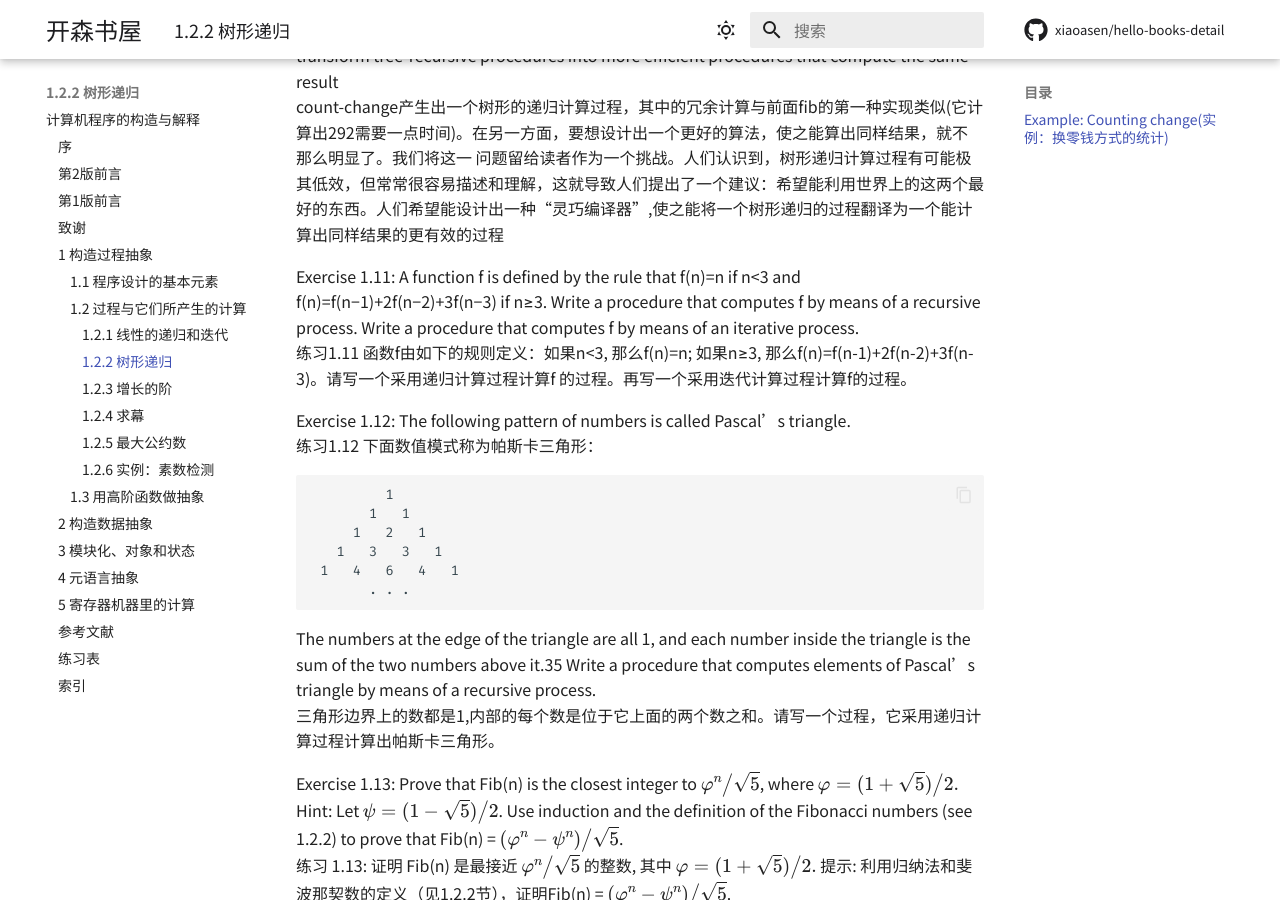
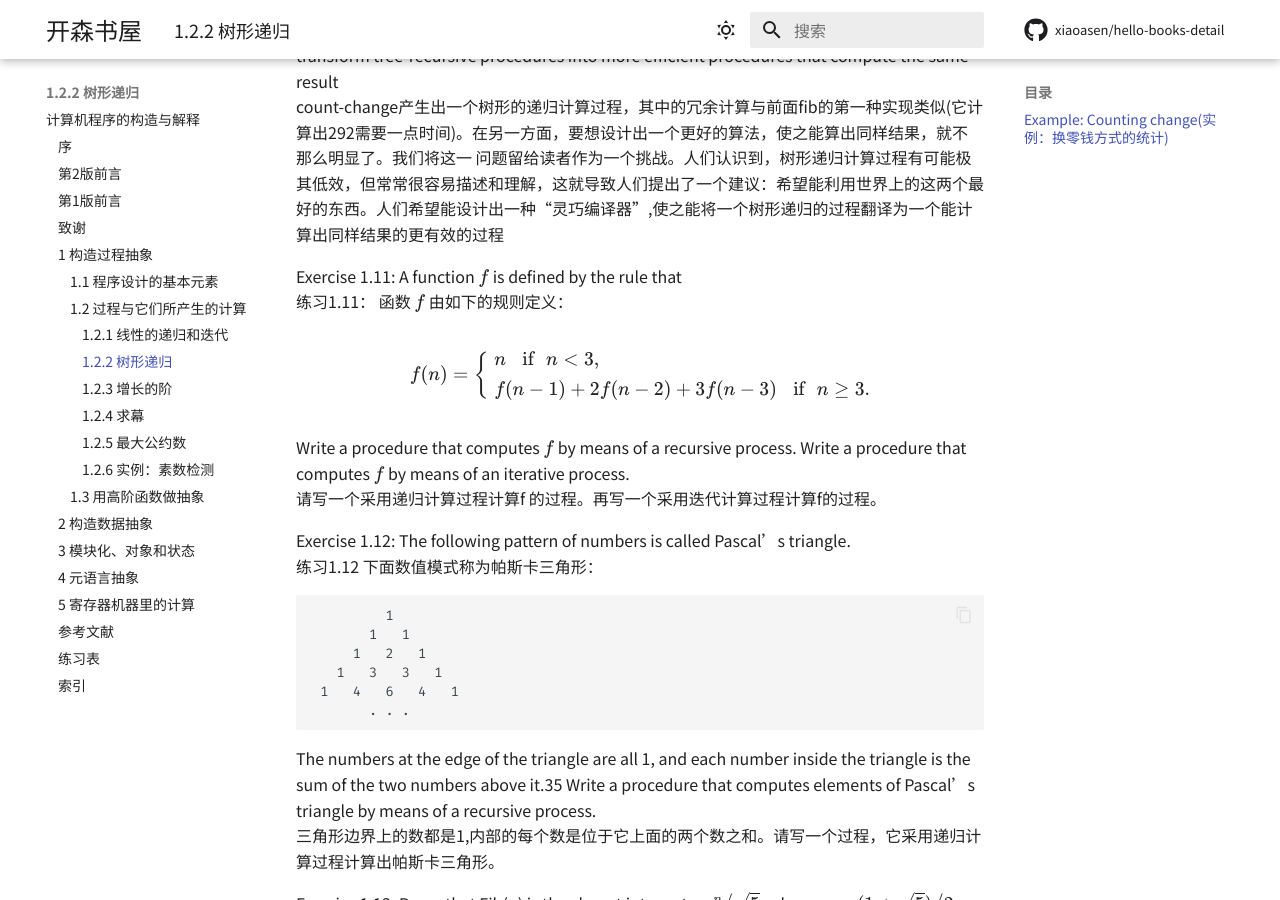
Before and after one commit to xiaoasen/hello-books-detail, an MkDocs documentation site: the page built from docs/sicp/chapter_1/chapter_1_2/1.2.2.md, in a window 1280 px wide and 900 px high, scrolled down 5611 px. Built offline with MkDocs 1.6.1 and Material for MkDocs 9.7.7, drawn with Linux system fonts in a browser that asks for light colours; comment, search, counter and statistics services are not loaded.

Commit message:
sicp: 调整练习1.11

```diff
--- a/docs/sicp/chapter_1/chapter_1_2/1.2.2.md
+++ b/docs/sicp/chapter_1/chapter_1_2/1.2.2.md
@@ -145,8 +145,14 @@ We can easily translate this description into a recursive procedure:
 Count-change generates a tree-recursive process with redundancies similar to those in our first implementation of fib. (It will take quite a while for that 292 to be computed.) On the other hand, it is not obvious how to design a better algorithm for computing the result, and we leave this problem as a challenge. The observation that a tree-recursive process may be highly inefficient but often easy to specify and understand has led people to propose that one could get the best of both worlds by designing a “smart compiler” that could transform tree-recursive procedures into more efficient procedures that compute the same result<br>
 count-change产生出一个树形的递归计算过程，其中的冗余计算与前面fib的第一种实现类似(它计算出292需要一点时间)。在另一方面，要想设计出一个更好的算法，使之能算出同样结果，就不那么明显了。我们将这一 问题留给读者作为一个挑战。人们认识到，树形递归计算过程有可能极其低效，但常常很容易描述和理解，这就导致人们提出了一个建议：希望能利用世界上的这两个最好的东西。人们希望能设计出一种“灵巧编译器”,使之能将一个树形递归的过程翻译为一个能计算出同样结果的更有效的过程
 
-Exercise 1.11: A function f is defined by the rule that f(n)=n if n<3 and f(n)=f(n−1)+2f(n−2)+3f(n−3) if n≥3. Write a procedure that computes f by means of a recursive process. Write a procedure that computes f by means of an iterative process.<br>
-练习1.11 函数f由如下的规则定义：如果n<3,  那么f(n)=n; 如果n≥3, 那么f(n)=f(n-1)+2f(n-2)+3f(n-3)。请写一个采用递归计算过程计算f 的过程。再写一个采用迭代计算过程计算f的过程。
+Exercise 1.11: A function ${f}$ is defined by the rule that<br>
+练习1.11： 函数 ${f}$ 由如下的规则定义：
+
+$$ f(n) = \left\{\eqalign{& n	       \;\;\;{\rm if}\;\; n < 3, \cr
+	 & f(n-1) + 2f(n-2) + 3f(n-3)  \;\;\;{\rm if}\;\; n \ge 3. \cr}\right. $$
+
+Write a procedure that computes ${f}$ by means of a recursive process. Write a procedure that computes ${f}$ by means of an iterative process.<br>
+请写一个采用递归计算过程计算f 的过程。再写一个采用迭代计算过程计算f的过程。
 
 Exercise 1.12: The following pattern of numbers is called Pascal’s triangle.<br>
 练习1.12 下面数值模式称为帕斯卡三角形：
```
